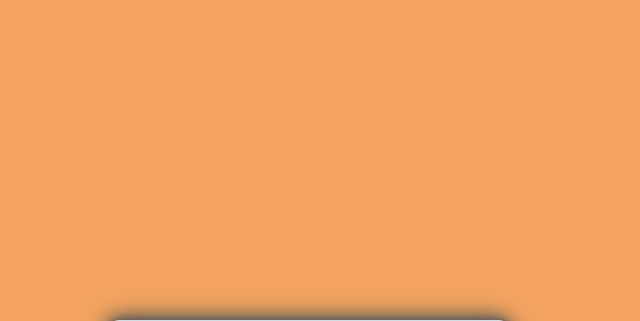
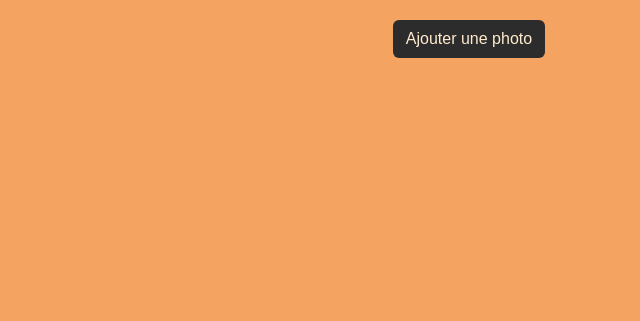
Before and after one commit to TonTonHigo/projet_chaudronnerie, a PHP site: page /pages/galerie.php in a window 1280 px wide. Shown: the part 119-440 px from the top of the page, without its empty margins (171-811 px from the left). Run offline with PHP 8.4, Linux system fonts and the light colour scheme; tables that the repository leaves empty hold one stand-in row (values such as "Sample post"); grey boxes marked "Sample" are stand-in pictures; some web fonts are replaced.

Commit message:
modal galerie pour ajout de photo good

```diff
--- a/composants/connexion.php
+++ b/composants/connexion.php
@@ -71,18 +71,38 @@ class ma_connexion{
     }
 
 
-    // INSERTION
-    public function insert($nom, $prenom, $email , $age){
+    // INSERTION contact
+    public function insert_contact($pseudonyme, $email, $sujet , $message){
 
             try {
 
-                $insert = "INSERT INTO  `contacts`(nom, prenom, email , age)  VALUES (?, ?, ?, ?)";
+                $insert = "INSERT INTO  `contact`(pseudonyme, email, sujet , message)  VALUES (?, ?, ?, ?)";
 
                 $requete = $this -> connexionPDO -> prepare($insert);
-                $requete->bindValue(1, $nom, PDO::PARAM_STR);
-                $requete->bindValue(2, $prenom, PDO::PARAM_STR);
-                $requete->bindValue(3, $email, PDO::PARAM_STR);
-                $requete->bindValue(4, $age, PDO::PARAM_INT);
+                $requete->bindValue(1, $pseudonyme, PDO::PARAM_STR);
+                $requete->bindValue(2, $email, PDO::PARAM_STR);
+                $requete->bindValue(3, $sujet, PDO::PARAM_STR);
+                $requete->bindValue(4, $message, PDO::PARAM_STR);
+
+
+                $requete->execute();
+
+            } catch (PDOException $e) {
+
+                echo "Erreur : " . $e->getMessage();
+
+            }
+    }
+    // INSERTION galerie
+    public function insert_galerie($photo, $descriptif){
+
+            try {
+
+                $insert = "INSERT INTO  `galerie`( photo, descriptif)  VALUES (?, ?)";
+
+                $requete = $this -> connexionPDO -> prepare($insert);
+                $requete->bindValue(1, $photo, PDO::PARAM_STR);
+                $requete->bindValue(2, $descriptif, PDO::PARAM_STR);
 
 
                 $requete->execute();
--- a/pages/galerie.php
+++ b/pages/galerie.php
@@ -21,6 +21,37 @@
 <?php include "../composants/header.php" ?>
 
 <main>
+    <div class="modal-galerie">
+
+        <!-- Button trigger modal -->
+        <button type="button" class="btn ajout-photo" data-bs-toggle="modal" data-bs-target="#exampleModal">
+        Ajouter une photo
+        </button>
+
+        <!-- Modal -->
+        <div class="modal fade" id="exampleModal" tabindex="-1" aria-labelledby="exampleModalLabel" aria-hidden="true">
+            <div class="modal-dialog">
+                <div class="modal-content">
+                    <div class="modal-header">
+                        <h1 class="modal-title fs-5" id="exampleModalLabel">Ma nouvelle photo</h1>
+                        <button type="button" class="btn-close" data-bs-dismiss="modal" aria-label="Close"></button>
+                    </div>
+                    <div class="modal-body">
+                        <form id="send-photo" action="../controller.php" method="POST">
+                            <input type="hidden" name="form" value="galerie">
+                            <input type="text" name="photo" placeholder="Photo">
+                            <textarea name="" id="" cols="30" rows="10" type="text" name="descriptif" placeholder="Descriptif"></textarea>
+                        </form>
+                    </div>
+                    <div class="modal-footer">
+                        <button type="button" class="btn annuler" data-bs-dismiss="modal">Annuler</button>
+                        <button form="send-photo" type="submit" class="btn enregistrer">Enregistrer</button>
+                    </div>
+                </div>
+            </div>
+        </div>
+    </div>
+
 
     <div class="grid-galerie">
     <?php
--- a/style.css
+++ b/style.css
@@ -214,6 +214,53 @@ body {
 }
 
 /* galerie */
+.ajout-photo{
+    background-color: #2C2C2C;
+    color: #FFEBCD;
+}
+.ajout-photo:hover{
+    background-color: #6C6C6C;
+    color: #FFEBCD;
+}
+.modal-galerie{
+    display: flex;
+    justify-content: center;
+    align-items: center;
+    margin-top: 20px;
+}
+.modal-header{
+    color: #FF6347;
+    background-color: #2C2C2C;
+    border: none;
+}
+.modal-body{
+    background-color: #F4A460;
+}
+.modal-footer{
+    background-color: #FFEBCD;
+}
+.modal-footer .annuler{
+    background-color: #6C6C6C;
+    color: #FFEBCD;
+}
+.modal-footer .enregistrer{
+    background-color: #2C2C2C;
+    color: #FFEBCD;
+}
+#send-photo{
+    display: flex;
+    flex-direction: column;
+    justify-content: center;
+}
+#send-photo input{
+    background-color: #FFEBCD;
+    margin-bottom: 10px;
+    border:none;
+}
+#send-photo textarea{
+    background-color: #FFEBCD;
+    border:none;
+}
 .grid-galerie {
     display: grid;
     justify-content: center;
@@ -223,8 +270,10 @@ body {
 }
 
 .text-galerie {
-    color: white;
+    text-align: center;
+    color: #FFEBCD;
     font-size: 24px;
+    background-color: #2C2C2C;
 }
 
 
```
Also changed, not shown: controller.php (+8 -1 lines).
